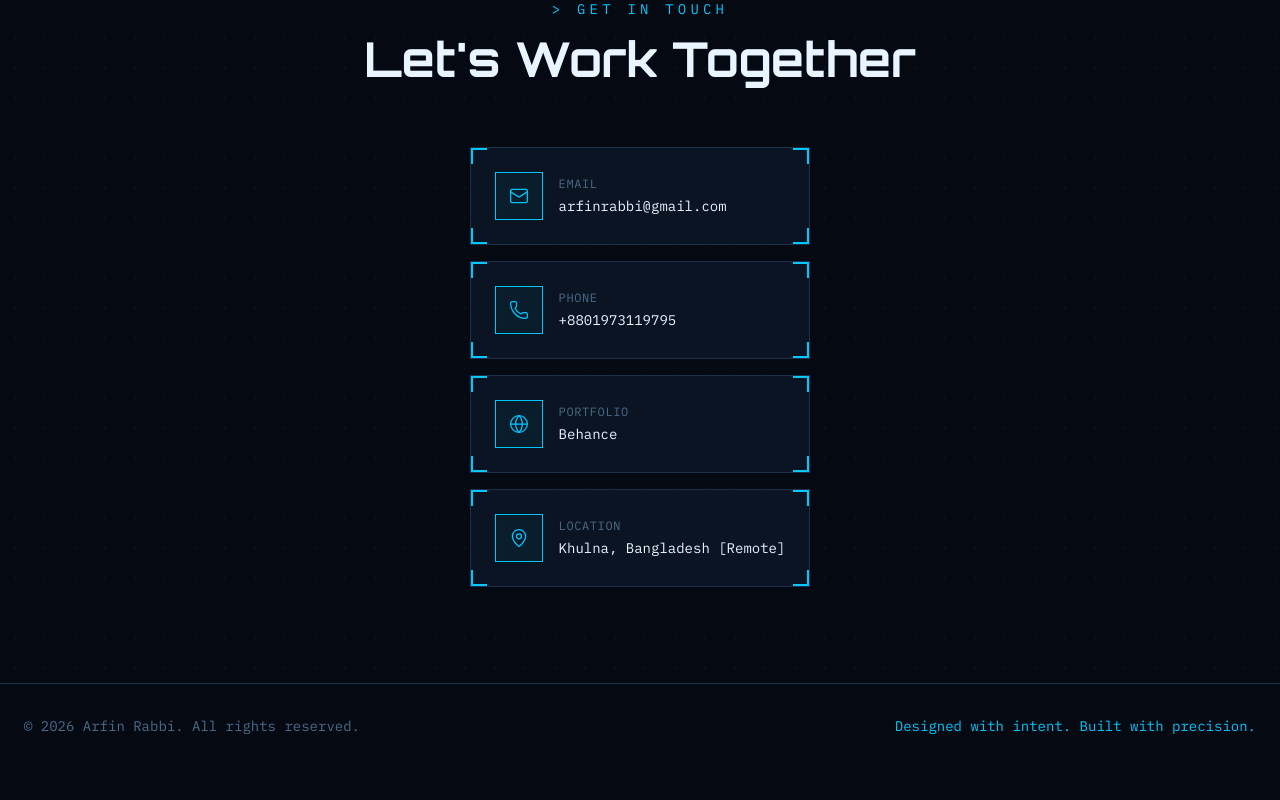
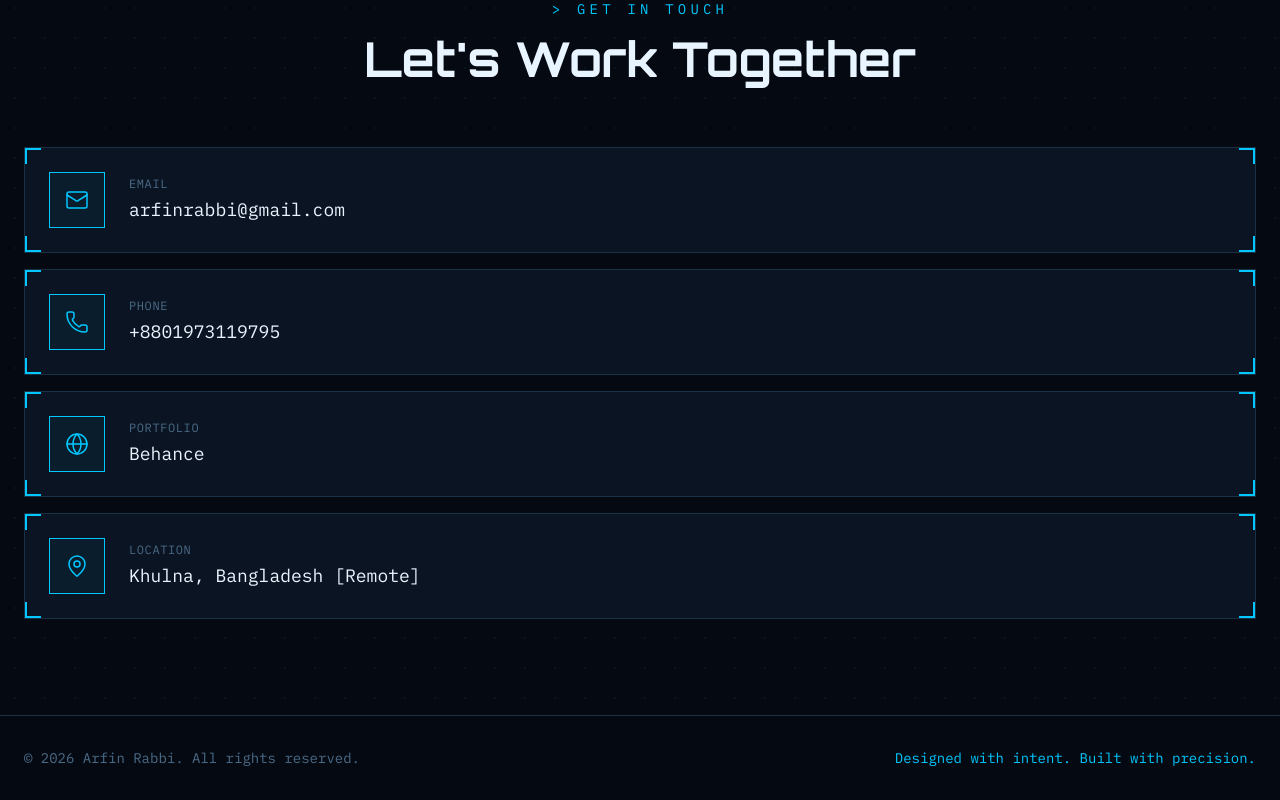
Before and after one commit to arfinrabbi/portfolio, a React (Vite) app: page / in a window 1280 px wide. Shown: the part 4537-5337 px from the top of the page. Before the commit the page ends 5305 px from the top, so only its background shows below. Built offline with nearby package versions, Linux system fonts and the light colour scheme.

Commit message:
Update Contact.tsx

```diff
--- a/src/app/components/Contact.tsx
+++ b/src/app/components/Contact.tsx
@@ -4,8 +4,8 @@ import { BracketCard } from './BracketCard';
 import { Mail, Phone, Globe, MapPin } from 'lucide-react';
 
 const contactInfo = [
-  { icon: Mail, label: 'EMAIL', value: 'arfinrabbi@gmail.com' },
-  { icon: Phone, label: 'PHONE', value: '+8801973119795' },
+  { icon: Mail, label: 'EMAIL', value: 'arfinrabbi@gmail.com', link: 'mailto:arfinrabbi@gmail.com' },
+  { icon: Phone, label: 'PHONE', value: '+8801973119795', link: 'tel:+8801973119795' },
   { icon: Globe, label: 'PORTFOLIO', value: 'Behance', link: 'https://www.behance.net/arfinrabbi' },
   { icon: MapPin, label: 'LOCATION', value: 'Khulna, Bangladesh [Remote]' },
 ];
@@ -35,30 +35,30 @@ export function Contact() {
         </motion.div>
 
         <div className="grid grid-cols-1 lg:grid-cols-2 gap-12">
-          {/* Left: Contact cards */}
+          {/* Contact cards - full width with increased card width */}
           <motion.div
             initial={{ opacity: 0, x: -50 }}
             whileInView={{ opacity: 1, x: 0 }}
             viewport={{ once: true }}
-            className="space-y-4 lg:col-span-2 lg:max-w-2xl lg:mx-auto"
+            className="space-y-4 lg:col-span-2"
           >
             {contactInfo.map((info, index) => {
               const Icon = info.icon;
               const cardContent = (
-                <BracketCard hover={false} className="flex items-center gap-4">
-                  <div className="w-12 h-12 border border-[#00C8FF] flex items-center justify-center bg-[#00C8FF]/5">
-                    <Icon className="w-5 h-5 text-[#00C8FF]" strokeWidth={1.5} />
+                <BracketCard hover={false} className="flex items-center gap-6 w-full">
+                  <div className="w-14 h-14 border border-[#00C8FF] flex items-center justify-center bg-[#00C8FF]/5 flex-shrink-0">
+                    <Icon className="w-6 h-6 text-[#00C8FF]" strokeWidth={1.5} />
                   </div>
                   <div>
                     <div className="font-['IBM_Plex_Mono'] text-[#4A6B88] text-xs uppercase tracking-wider mb-1">
                       {info.label}
                     </div>
-                    <div className="font-['IBM_Plex_Mono'] text-[#E8F4FF] text-sm">
+                    <div className="font-['IBM_Plex_Mono'] text-[#E8F4FF] text-base md:text-lg">
                       {'link' in info ? (
                         <a
                           href={info.link}
-                          target="_blank"
-                          rel="noopener noreferrer"
+                          target={info.label === 'PORTFOLIO' ? '_blank' : undefined}
+                          rel={info.label === 'PORTFOLIO' ? 'noopener noreferrer' : undefined}
                           className="hover:text-[#00C8FF] transition-colors"
                         >
                           {info.value}
```
